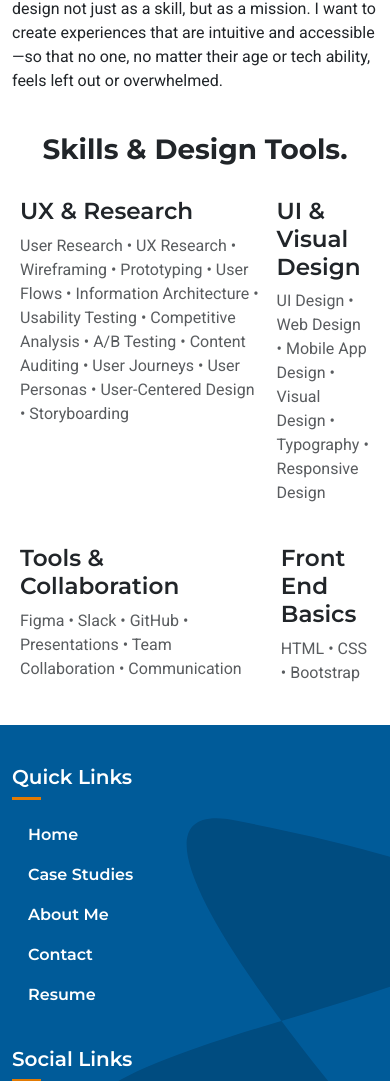
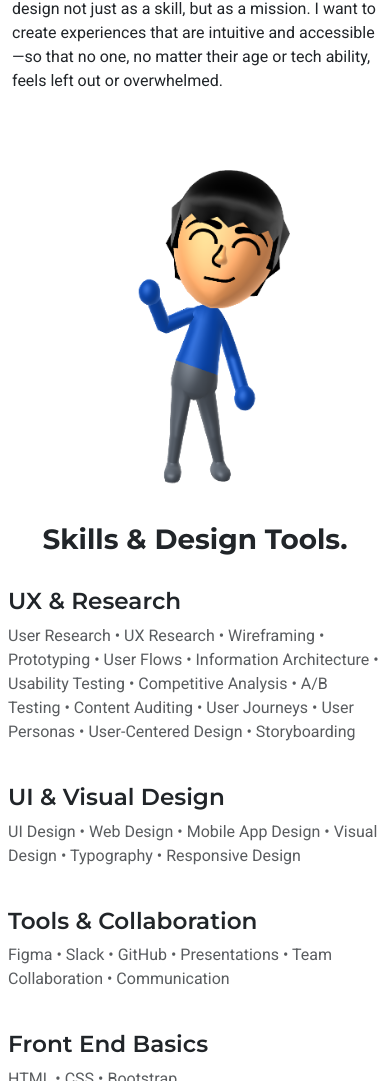
Before and after one commit to JesseJurado/Portfolio-Jesse-J, a plain HTML site: page index.html in a window 390 px wide. Shown: the part 3272-4353 px from the top of the page. Drawn offline with nearby package versions, Linux system fonts and the light colour scheme; files whose address does not match are found by name.

Commit message:
added responsiveness to website

```diff
--- a/index.html
+++ b/index.html
@@ -147,8 +147,9 @@
   </div>
 
   <section>
-    <div class="container d-flex align-items-center ">
-      <div class="col-md-6">
+  <div class="container">
+    <div class="row align-items-center">
+      <div class="col-md-6 mb-4 mb-md-0">
         <h3>What Empowers Me as a Designer</h3>
 
         <p>My passion for UX/UI design really clicked during a moment with my abuela. Her old Samsung phone had broken, and she got a new iPhone to replace it. While she had used iPhones before, things had changed—Apple had released updates that altered the interface and user experience in subtle but frustrating ways.
@@ -157,15 +158,16 @@
         <br><br>
         Seeing her frustration made me frustrated too. It made me ask: Why did this update make things harder? Why wasn’t this tested with users like her in mind?
         <br><br>
-        That moment empowered me to pursue UX/UI design not just as a skill, but as a mission. I want to create experiences that are intuitive and accessible—so that no one, no matter their age or tech ability, feels left out or overwhelmed.   </p>
+        That moment empowered me to pursue UX/UI design not just as a skill, but as a mission. I want to create experiences that are intuitive and accessible—so that no one, no matter their age or tech ability, feels left out or overwhelmed.</p>
       </div>
 
-      <div class="col-md-6 d-flex justify-content-center">
-        <img src=".//Assest/Jessemiiwave.png" class="img-fluid" alt="">
+      <div class="col-md-6 text-center">
+        <img src="./Assest/Jessemiiwave.png" class="img-fluid" alt="">
       </div>
-
+    </div>
   </div>
 </section>
+
 
   <!-- Skills and Design Tools
   <section id="skills-tools" class="skills-tools py-5">
@@ -208,35 +210,41 @@
   </div>
 
 <section>
-  <div class="container d-flex justify-content-around mb-4">
-    <div class="flex-column col-md-5 px-2">
+  <div class="container mb-4">
+    <div class="row">
+      <div class="col-md-6 px-2 mb-4">
         <h3>UX & Research</h3>
         <p class="text-muted">
           User Research • UX Research • Wireframing • Prototyping • User Flows • Information Architecture • Usability Testing • Competitive Analysis • A/B Testing • Content Auditing • User Journeys • User Personas • User-Centered Design • Storyboarding
         </p>
       </div>
 
-    <div class="flex-column col-md-5 px-2">
+      <div class="col-md-6 px-2 mb-4">
         <h3>UI & Visual Design</h3>
-      <p class="text-muted"> UI Design • Web Design • Mobile App Design • Visual Design • Typography • Responsive Design</p>
+        <p class="text-muted">
+          UI Design • Web Design • Mobile App Design • Visual Design • Typography • Responsive Design
+        </p>
+      </div>
     </div>
 
+    <div class="row">
+      <div class="col-md-6 px-2 mb-4">
+        <h3>Tools & Collaboration</h3>
+        <p class="text-muted">
+          Figma • Slack • GitHub • Presentations • Team Collaboration • Communication
+        </p>
       </div>
 
-  <div class="container d-flex justify-content-around mb-4">
-    <div class="flex-column col-md-5 px-2">
-      <h3>Tools & Collaboration</h3>
-      <p class="text-muted">Figma • Slack • GitHub • Presentations • Team Collaboration • Communication</p>
+      <div class="col-md-6 px-2 mb-4">
+        <h3>Front End Basics</h3>
+        <p class="text-muted">
+          HTML • CSS • Bootstrap
+        </p>
       </div>
-
-    <div class="flex-column col-md-5 px-2">
-      <h3>Front End Basics</h3>
-      <p class="text-muted">HTML • CSS • Bootstrap</p>
     </div>
-
-
   </div>
 </section>
+
 
 
 <!-- Footer -->
```
Lines whose indentation alone changed are shown as unchanged.
